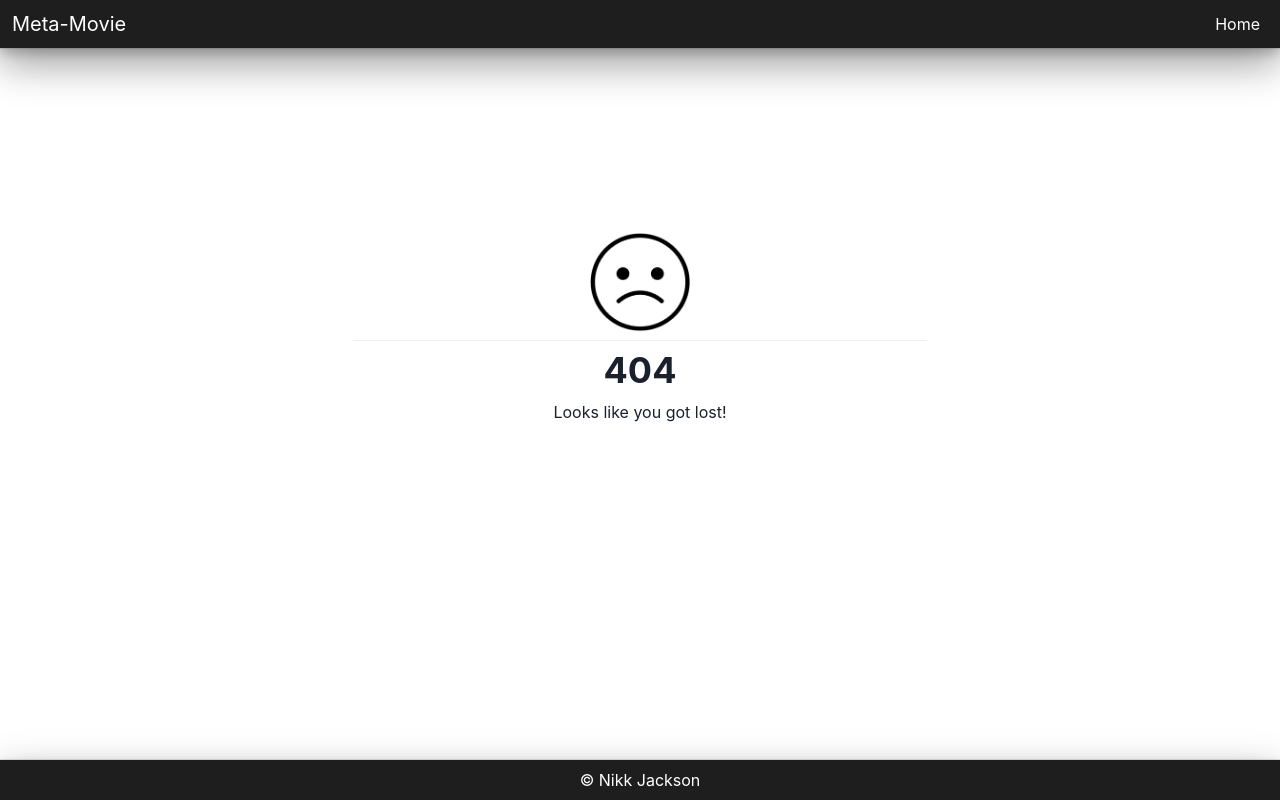
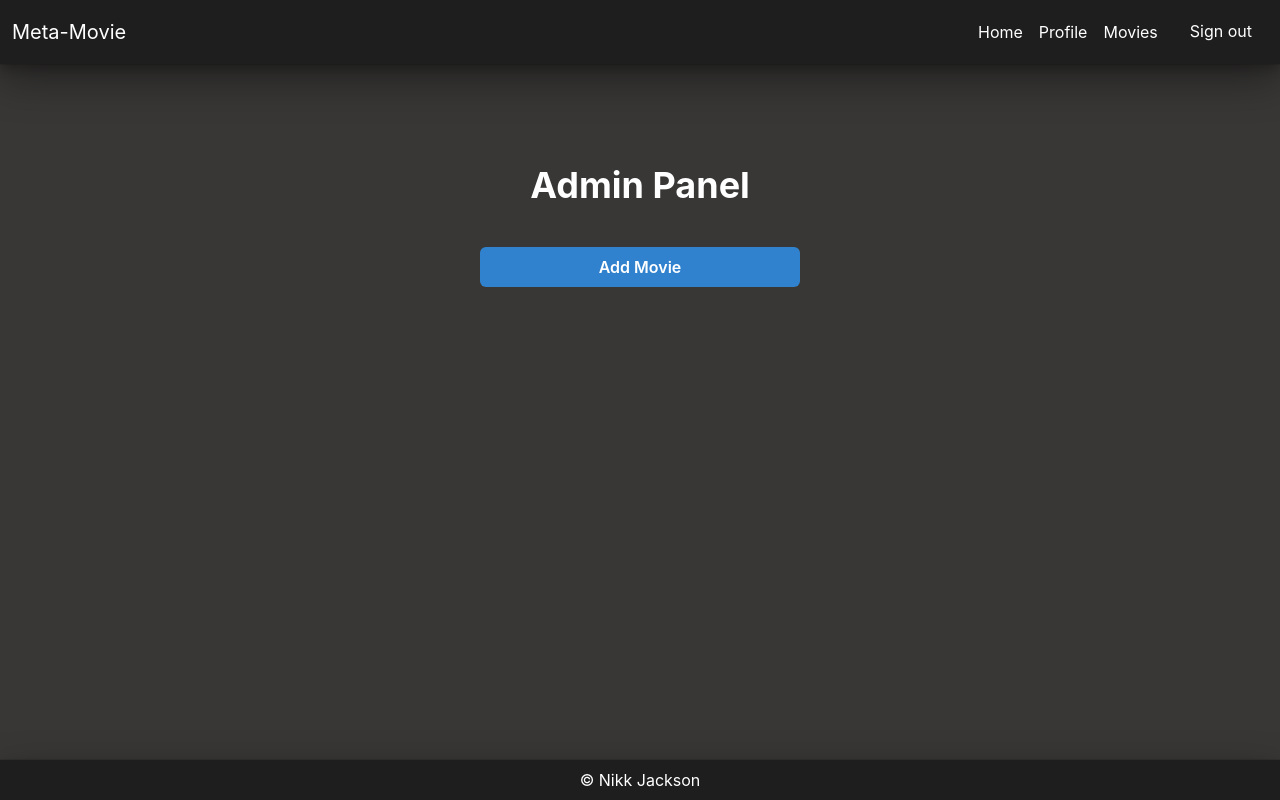
Before and after one commit to LaMoldy/meta-movie, a Next.js app: page /admin in a window 1280 px wide. Before the commit this address had no page. Built offline with nearby package versions, Linux system fonts and the light colour scheme.

Commit message:
feat: added admin panel page

```diff
--- /dev/null
+++ b/pages/admin.js
@@ -0,0 +1,48 @@
+import { Button, Container, Flex, Heading, Text } from "@chakra-ui/react"
+import { useRouter } from "next/router"
+import { useEffect, useState } from "react"
+import NavButton from "../components/navbar/navButton"
+import NavLink from "../components/navbar/navLink"
+import Navbar from "../components/navbar/navbar"
+
+const Admin = () => {
+  const [user, setUser] = useState(null)
+  const router = useRouter()
+
+  useEffect(() => {
+    let loggedInUser = JSON.parse(sessionStorage.getItem("user"))
+    setUser(loggedInUser)
+  }, [])
+
+  return (
+    <Container
+      position="fixed"
+      width="100%"
+      height="100vh"
+      maxW="100vw"
+      maxH="100%"
+      p={0}
+      m={0}
+      bgColor="#383736"
+    >
+      <Navbar>
+        <NavLink href="/" path={router.asPath}>
+          <Text>Home</Text>
+        </NavLink>
+        <NavLink href={"/profile/" + user?.id} path={router.asPath}>
+          <Text>Profile</Text>
+        </NavLink>
+        <NavLink href={"/movies"} path={router.asPath}>
+          <Text>Movies</Text>
+        </NavLink>
+        <NavButton path={router.asPath}></NavButton>
+      </Navbar>
+      <Flex flexDirection={"column"} w={80} justifyContent={"center"} alignItems={"center"} margin={"100px auto 0 auto"}>
+        <Heading color={"white"} textAlign={"center"}>Admin Panel</Heading>
+        <Button as="a" colorScheme={"blue"} w={"100%"} mt={10} href={"/add/movie"}>Add Movie</Button>
+      </Flex>
+    </Container>
+  )
+}
+
+export default Admin
```
